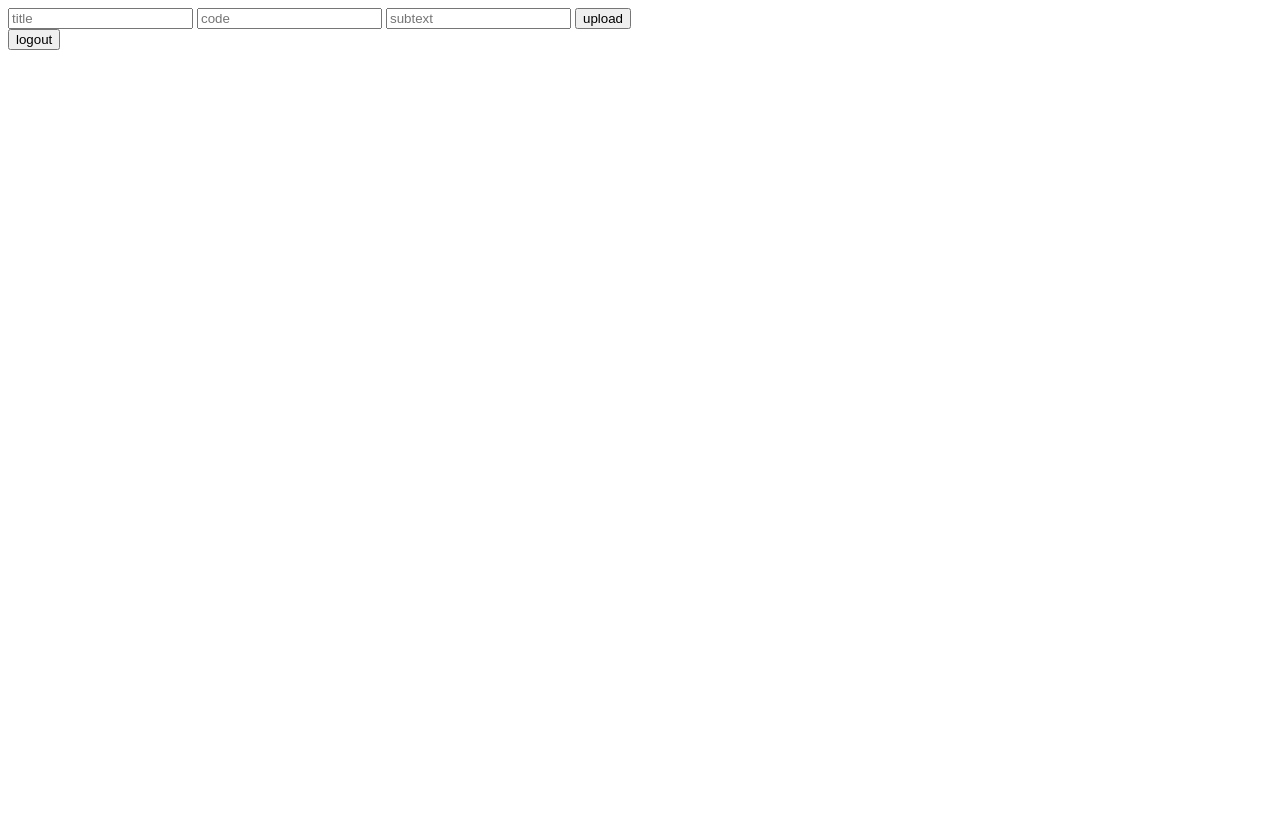
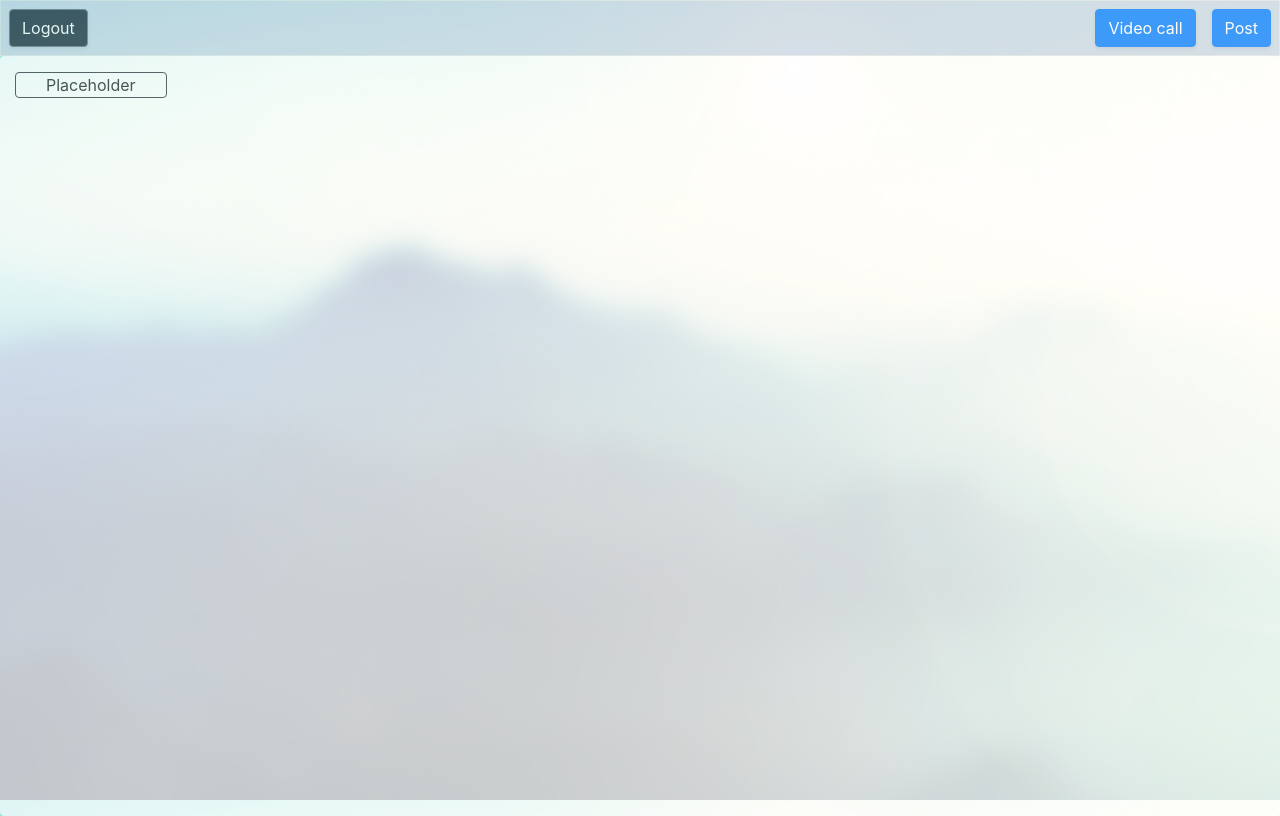
Before and after one commit to ath1s/Stully, a PHP site: page /pages/timeline.php in a window 1280 px wide. Before the commit the page ends 50 px from the top, so only its background shows below. Run offline with PHP 8.4, Linux system fonts and the light colour scheme; the visitor is signed in with stand-in values (Sample User, id 1); data that the repository does not hold is empty; some libraries are stand-ins or nearby versions.

Commit message:
added the first version of a timeline design.

```diff
--- a/coffeecall/sender/call.php
+++ b/coffeecall/sender/call.php
@@ -20,7 +20,7 @@
             </div>
         </div>
         <script>
-            console.log(document.getElementById("id").innerText);
+            //console.log(document.getElementById("id").innerText);
         </script>
         <script src="sender.js"></script>
 </body>
--- a/pages/timeline.php
+++ b/pages/timeline.php
@@ -10,45 +10,112 @@ if($_SESSION["loggedin"] != true){
     <meta charset="UTF-8">
     <meta http-equiv="X-UA-Compatible" content="IE=edge">
     <meta name="viewport" content="width=device-width, initial-scale=1.0">
-    <title>Timeline</title>
+    <title>Stully - Timeline</title>
+    <script
+        src="https://code.jquery.com/jquery-3.6.0.js"
+        integrity="sha256-H+K7U5CnXl1h5ywQfKtSj8PCmoN9aaq30gDh27Xc0jk="
+        crossorigin="anonymous">
+    </script>
+    <link rel="stylesheet" href="https://cdn.jsdelivr.net/npm/bootstrap@4.6.0/dist/css/bootstrap.min.css" integrity="sha384-B0vP5xmATw1+K9KRQjQERJvTumQW0nPEzvF6L/Z6nronJ3oUOFUFpCjEUQouq2+l" crossorigin="anonymous">
+    <script src="https://cdn.jsdelivr.net/npm/bootstrap@4.6.0/dist/js/bootstrap.min.js" integrity="sha384-+YQ4JLhjyBLPDQt//I+STsc9iw4uQqACwlvpslubQzn4u2UU2UFM80nGisd026JF" crossorigin="anonymous"></script>
+    <script src="https://cdnjs.cloudflare.com/ajax/libs/popper.js/1.14.7/esm/popper-utils.js"></script>
+    <script src="https://use.fontawesome.com/390a5dcccb.js"></script>
+    <link rel="stylesheet" href="../styles/index.css">
 </head>
 <body>
+    <nav class="clearfix border nav-bgcolor">
+        <form action="../php/logout.php">
+            <button class="btn btn-secondary float-left m-2 shadow-sm" type="submit" value="Logout">
+                Logout
+            </button>
+        </form>
+
+        <!-- Button to Open the Modal -->
+        <button type="button" class="btn btn-primary float-right m-2 shadow-sm" data-toggle="modal" data-target="#postModal">
+            Post
+        </button>
+
+        <button type="button" onclick="window.location.href = 'status.php'" class="btn btn-primary float-right m-2 shadow-sm">
+            Video call
+        </button>
+    </nav>
+
+    <!-- The Modal -->
+    <div class="modal fade" id="postModal">
+        <div class="modal-post modal-dialog modal-lg">
+        <div class="modal-content">
+
+            <!-- Modal Header -->
+            <div class="modal-header">
+            <h4 class="modal-title">Post je probleem</h4>
+            <button type="button" class="close" data-dismiss="modal">&times;</button>
+            </div>
+
+            <!-- Modal body -->
+            <div class="modal-body">
                 <form method="post" action="">
-        <input type="text" placeholder="title" name="title">
-        <input type="text" placeholder="code" name="code">
-        <input type="text" placeholder="subtext" name="subtext">
-        <input type="submit" name="upload" value="upload">
+                    <div class="form-group">
+                        <label for="title">Titel:</label>
+                        <input class="form-control" type="text" placeholder="Voer je titel in:" name="title">
+                    </div>
+                    <div class="form-group">
+                        <label for="code">Probleem:</label>
+                        <textarea class="form-control" type="text" placeholder="Voer je probleem in:" name="code"></textarea>
+                    </div>
+                    <div class="form-group">
+                        <label for="subtext">Beschrijving:</label>
+                        <textarea class="form-control" type="text" placeholder="Voer je beschrijving in:" name="subtext"></textarea>
+                    </div>
+
+                    <button class="btn btn-primary" type="submit" name="upload" value="Post">Post</button>
                 </form>
+            </div>
+
+        </div>
+        </div>
+    </div>
+
+    <main class="container-fluid rounded main-bgcolor mh-100 pt-3">
+        <div class="row">
+            <div class="col-sm-auto">
+                <aside class="container rounded border border-dark">
+                    <div class="container">
+                        Placeholder
+                    </div>
+                </aside>
+            </div>
+            <div class="col-lg-10">
+                <div class="container post-bgcolor rounded mx-auto scroll-post">
                     <?php
                         require_once('../classes/Timeline.php');
                         require_once('../classes/Post.php');
 
                         $post = new Post();
 
-            if ($_SERVER['REQUEST_METHOD'] == 'POST' && $_POST['upload'] == 'upload') {
+                        if ($_SERVER['REQUEST_METHOD'] == 'POST' && $_POST['upload'] == 'Post') {
                             if(!empty($_POST["title"]) && !empty($_POST["code"] && !empty($_POST["subtext"]))){
                             $info = $post->htmlSpecialCharArray($_POST);
                             $post->createPost($_SESSION['username'], $info);
                             }
                         }
 
-
-
                         $timeline = new Timeline();
                         if (!empty($timeline->getPosts())) {
                             for ($i = 0; $i < count($timeline->getPosts()); $i++) {
-                echo "<table style='border:1px solid black'>";
-                echo "<tr><td style='background-color:lightblue;'>" . $timeline->getPosts()[$i]["title"] . "</td></tr>";
-                echo "<tr><td>" . $timeline->getPosts()[$i]["code"] . "</td></tr>";
-                echo "<tr><td style='background-color:lightblue;'>" . $timeline->getPosts()[$i]["subtext"] . "</td></tr>";
-                echo "<tr><td>" . $timeline->getPosts()[$i]["timestamp"] . "</td></tr>";
-                echo "<tr><td style='background-color:lightblue;'><a href='post.php?id=" . $timeline->getPosts()[$i]["post_id"] . "'>antwoord</a></td></tr>";
-                echo "</table><br>";
+                                echo '<div class="card mb-3 shadow-sm" style="background: white; opacity: none;">';
+                                echo '<div class="card-body">';
+                                echo '<h4 class="card-title">' . $timeline->getPosts()[$i]["title"] . '</h4>';
+                                echo '<p class="card-text">' . $timeline->getPosts()[$i]["subtext"] . '</p>';
+                                echo '<p class="card-text">' . $timeline->getPosts()[$i]["timestamp"] . '</p>';
+                                echo '<a href="post.php?id=' . $timeline->getPosts()[$i]["post_id"] . '" class="card-link">React</a>';
+                                echo '</div>';
+                                echo '</div>';
                             }
                         }
                     ?>
-    <form action="../php/logout.php">
-    <input type="submit" value="logout">
-    </form>
+                </div>
+            </div>
+        </div>
+    </main>
 </body>
 </html>
--- a/styles/index.css
+++ b/styles/index.css
@@ -1,6 +1,7 @@
 body {
     background: url(../assets/background.jpeg) no-repeat center center fixed;
     background-size: cover;
+    overflow-y: hidden;
 }
 
 .main-section {
@@ -48,6 +49,10 @@ body {
     border: 1px solid #daf1ff;
 }
 
+.btn-secondary {
+    background-color: #222f3e;
+}
+
 .register {
     padding: 5px 0 25px;
 }
@@ -55,3 +60,24 @@ body {
 .register a {
     color: #13445e;
 }
+
+.scroll-post {
+    height: 93vh;
+    overflow-y: scroll;
+}
+
+.main-bgcolor {
+    background-color: white;
+    opacity: 75%;
+}
+
+.nav-bgcolor {
+    background-color: #c8d6e5;
+    opacity: 75%;
+}
+
+.modal-post {
+    border-radius: 9px;
+    background-color: white;
+    opacity: none;
+}
```
Lines whose indentation alone changed are shown as unchanged.
